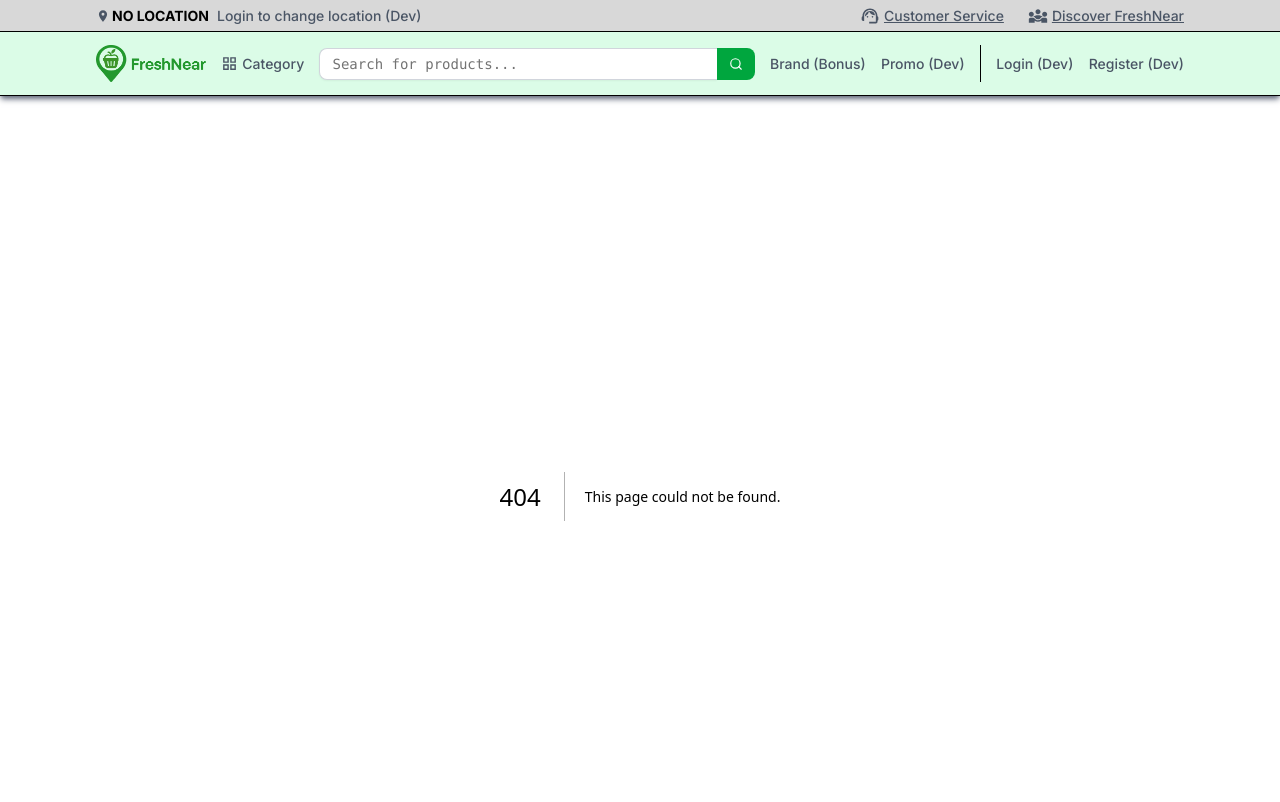
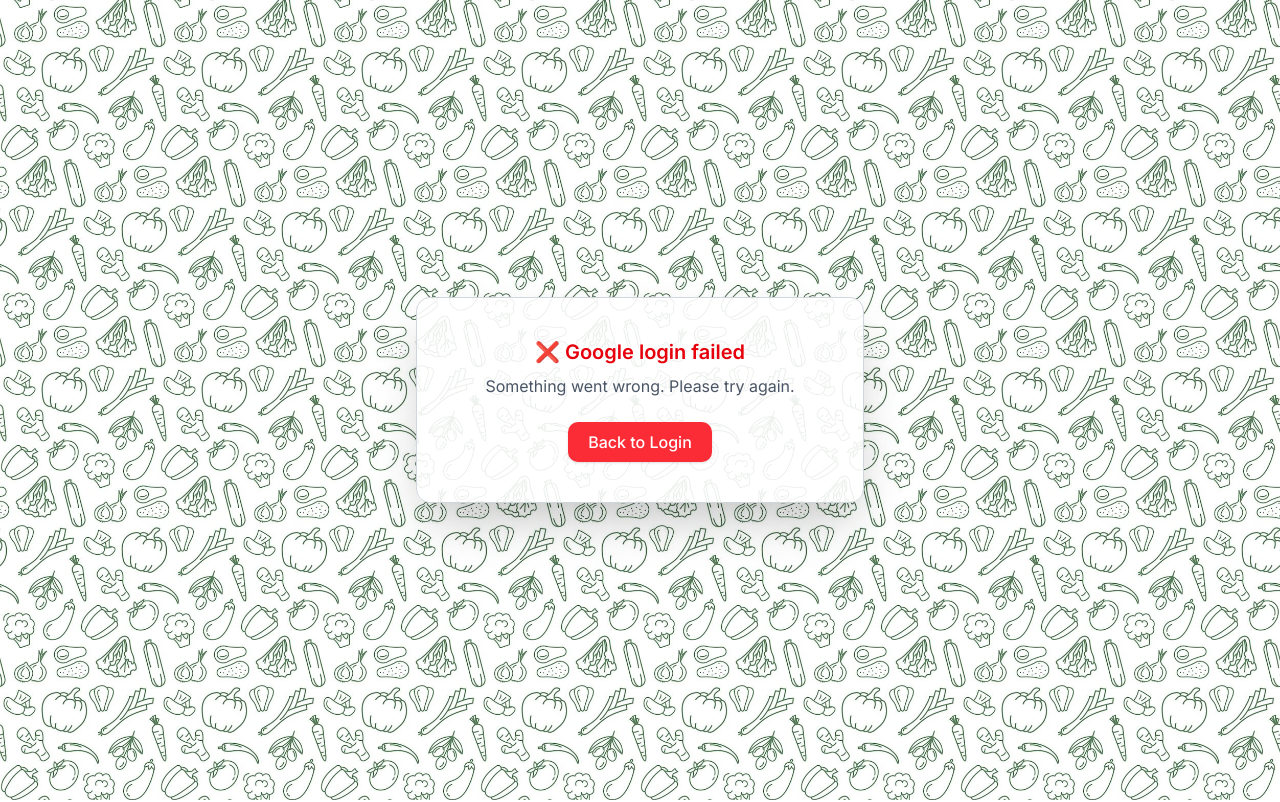
Before and after one commit to raihanfajar/groceryApp-FE, a Next.js app: page /login-success in a window 1280 px wide. Before the commit this address had no page. Shown: the top 802 px of the page. Built offline with nearby package versions, Linux system fonts and the light colour scheme.

Commit message:
feat(googlelogin): finished

```diff
--- /dev/null
+++ b/src/app/(user)/login-success/page.tsx
@@ -0,0 +1,11 @@
+"use client";
+import LoginSuccessClient from "@/components/userAuth/LoginSuccessClient";
+import { Suspense } from "react";
+
+export default function LoginSuccessPage() {
+  return (
+    <Suspense>
+      <LoginSuccessClient />
+    </Suspense>
+  );
+}
--- a/src/app/(user)/user-login/page.tsx
+++ b/src/app/(user)/user-login/page.tsx
@@ -1,4 +1,5 @@
 import UserLoginForm from "@/components/userAuth/LoginForm";
+import SocialLogin from "@/components/userAuth/SocialLogin";
 import Link from "next/link";
 
 const UserLoginPage = () => {
@@ -23,6 +24,7 @@
           </Link>
         </p>
         <UserLoginForm />
+        <SocialLogin />
       </div>
     </div>
   );
--- a/src/components/LayoutWrapper.tsx
+++ b/src/components/LayoutWrapper.tsx
@@ -11,10 +11,18 @@
   const pathname = usePathname();
 
   //! HIDE NAV PADA ROUTE DAN LANJUTAN-NYA
-  const hideLayoutNavOn = ["/verify-user-email", "/reset-password-user"];
+  const hideLayoutNavOn = [
+    "/verify-user-email",
+    "/reset-password-user",
+    "/login-success",
+  ];
 
   //! HIDE FOOTER PADA ROUTE DAN LANJUTAN-NYA
-  const hideLayoutFootOn = ["/verify-user-email", "/reset-password-user"];
+  const hideLayoutFootOn = [
+    "/verify-user-email",
+    "/reset-password-user",
+    "/login-success",
+  ];
 
   const shouldHideNav = hideLayoutNavOn.some((route) =>
     pathname.startsWith(route),
--- a/src/components/userAuth/LoginForm.tsx
+++ b/src/components/userAuth/LoginForm.tsx
@@ -3,11 +3,7 @@
 import { userLoginSchema } from "@/validation/userVS";
 import { useFormik } from "formik";
 import {
-  FaFacebookF,
-  FaGithub,
-  FaGoogle,
-  FaSpinner,
-  FaTwitter,
+  FaSpinner
 } from "react-icons/fa";
 import { Button } from "../ui/button";
 import ForgotPasswordDialog from "./ForgotPasswordDialog";
@@ -65,21 +61,7 @@
           {isPending ? <FaSpinner className="animate-spin" /> : "Login"}
         </Button>
 
-        {/* Social Logins */}
-        <div className="mt-4 flex items-center justify-center gap-4">
-          <Button variant="outline" size="icon" className="hover:bg-gray-100">
-            <FaGoogle />
-          </Button>
-          <Button variant="outline" size="icon" className="hover:bg-gray-100">
-            <FaFacebookF />
-          </Button>
-          <Button variant="outline" size="icon" className="hover:bg-gray-100">
-            <FaTwitter />
-          </Button>
-          <Button variant="outline" size="icon" className="hover:bg-gray-100">
-            <FaGithub />
-          </Button>
-        </div>
+
       </form>
     </>
   );
--- /dev/null
+++ b/src/components/userAuth/LoginSuccessClient.tsx
@@ -0,0 +1,106 @@
+"use client";
+import { useUserAuthStore } from "@/store/useUserAuthStore";
+import { useRouter, useSearchParams } from "next/navigation";
+import { useEffect, useState } from "react";
+
+const LoginSuccessClient = () => {
+  const searchParams = useSearchParams();
+  const router = useRouter();
+  const setAuth = useUserAuthStore((state) => state.setAuth);
+
+  const [status, setStatus] = useState<"loading" | "success" | "error">(
+    "loading",
+  );
+  const [countdown, setCountdown] = useState(5);
+
+  useEffect(() => {
+    const token = searchParams.get("token");
+    const id = searchParams.get("id");
+    const name = searchParams.get("name");
+    const email = searchParams.get("email");
+
+    if (token && id && name && email) {
+      // simulate small delay to show spinner UX
+      setTimeout(() => {
+        setAuth({ id, name, email, accessToken: token });
+        setStatus("success");
+      }, 1000);
+    } else {
+      setStatus("error");
+    }
+  }, [searchParams, setAuth]);
+
+  useEffect(() => {
+    if (status === "success") {
+      const interval = setInterval(
+        () => setCountdown((c) => (c > 0 ? c - 1 : 0)),
+        1000,
+      );
+
+      const timeout = setTimeout(() => {
+        router.replace("/");
+      }, 5000);
+
+      return () => {
+        clearInterval(interval);
+        clearTimeout(timeout);
+      };
+    }
+  }, [status, router]);
+
+  return (
+    <div
+      className="flex h-screen items-center justify-center"
+      style={{
+        backgroundImage: "url('/groceryBackgroundImage.jpeg')",
+        backgroundSize: "25%",
+      }}
+    >
+      <div className="w-full max-w-md rounded-xl border border-gray-300 bg-white/90 p-10 shadow-2xl">
+        {/* Loading */}
+        {status === "loading" && (
+          <div className="flex flex-col items-center">
+            <div className="mb-6 h-12 w-12 animate-spin rounded-full border-4 border-green-500 border-t-transparent"></div>
+            <p className="text-base font-medium text-gray-700">
+              Logging you in with Google…
+            </p>
+          </div>
+        )}
+
+        {/* Success */}
+        {status === "success" && (
+          <div className="flex flex-col items-center">
+            <p className="mb-2 text-xl font-semibold text-green-600">
+              ✅ Login with google successful!
+            </p>
+            <p className="text-gray-600">
+              Redirecting to home in{" "}
+              <span className="font-semibold text-gray-800">{countdown}</span>{" "}
+              seconds…
+            </p>
+          </div>
+        )}
+
+        {/* Error */}
+        {status === "error" && (
+          <div className="flex flex-col items-center">
+            <p className="mb-2 text-xl font-semibold text-red-600">
+              ❌ Google login failed
+            </p>
+            <p className="mb-6 text-center text-gray-600">
+              Something went wrong. Please try again.
+            </p>
+            <button
+              onClick={() => router.replace("/user-login")}
+              className="rounded-lg bg-red-500 px-5 py-2 font-medium text-white shadow transition-colors hover:bg-red-600"
+            >
+              Back to Login
+            </button>
+          </div>
+        )}
+      </div>
+    </div>
+  );
+};
+
+export default LoginSuccessClient;
--- /dev/null
+++ b/src/components/userAuth/SocialLogin.tsx
@@ -0,0 +1,34 @@
+"use client";
+import { FaFacebookF, FaGithub, FaGoogle, FaTwitter } from "react-icons/fa";
+import { Button } from "../ui/button";
+
+const SocialLogin = () => {
+  return (
+    <>
+      {/* Social Logins */}
+      <div className="mt-4 flex items-center justify-center gap-4">
+        <Button
+          onClick={() =>
+            (window.location.href = "http://localhost:8000/user/google-auth")
+          }
+          variant="outline"
+          size="icon"
+          className="hover:bg-gray-100"
+        >
+          <FaGoogle />
+        </Button>
+        <Button variant="outline" size="icon" className="hover:bg-gray-100">
+          <FaFacebookF />
+        </Button>
+        <Button variant="outline" size="icon" className="hover:bg-gray-100">
+          <FaTwitter />
+        </Button>
+        <Button variant="outline" size="icon" className="hover:bg-gray-100">
+          <FaGithub />
+        </Button>
+      </div>
+    </>
+  );
+};
+
+export default SocialLogin;
```
